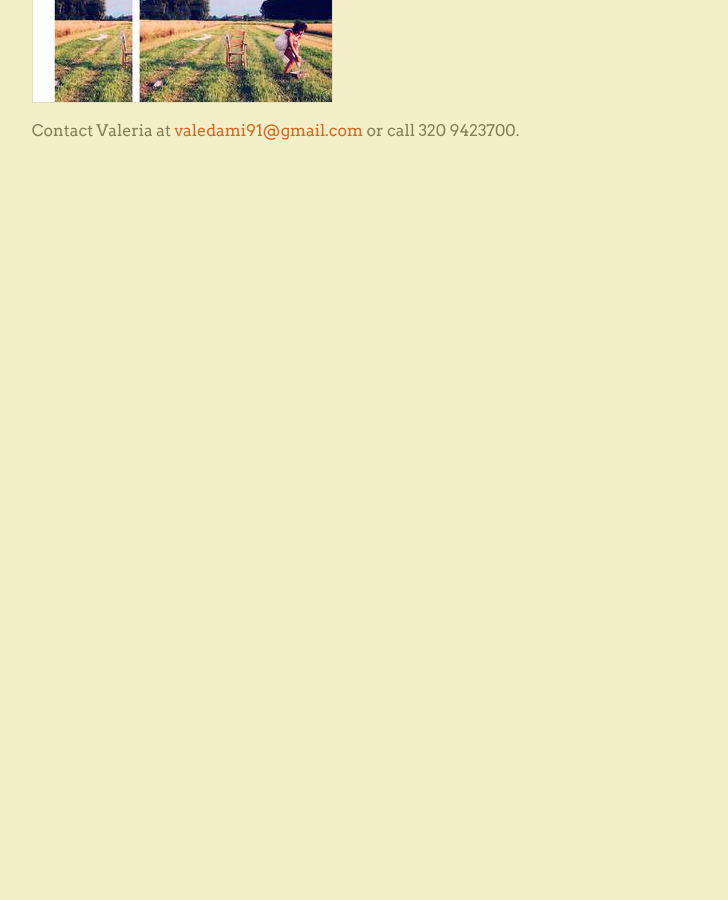
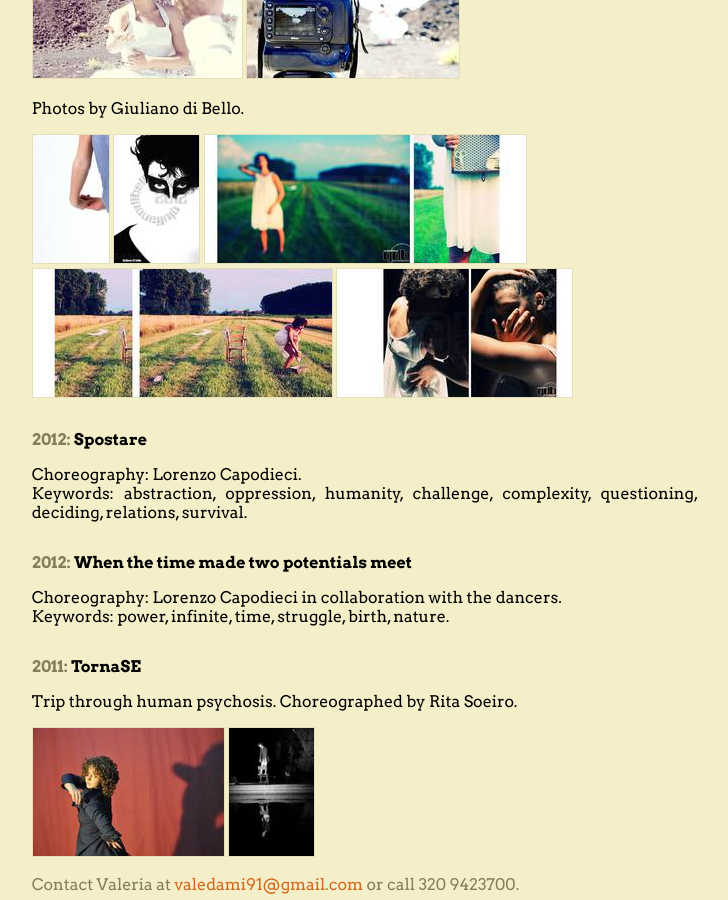
Before and after one commit to valedami/valedami.github.io, a Jekyll site: the page built from projects.md, in a window 1280 px wide and 900 px high, scrolled down 2443 px. Shown: the whole window, without its empty margins (275-1003 px from the left). Built offline with Jekyll 4.4.1, drawn with Linux system fonts in a browser that asks for light colours; Markdown is read by kramdown in place of the engine named in the settings; before the commit the page ends 2589 px from its top, so only the background shows below that.

Commit message:
add content

```diff
--- a/projects.md
+++ b/projects.md
@@ -51,6 +51,7 @@ homosexuality.
 <div class="imgbar">
 <a href="/images/sidamour1.jpg"><img src="/thumbs/sidamour1.jpg"></a>
 <a href="/images/sidamour2.jpg"><img src="/thumbs/sidamour2.jpg"></a>
+<a href="/images/sidamour3.jpg"><img src="/thumbs/sidamour3.jpg"></a>
 </div>
 
 ## _2014:_ Modeling
@@ -62,7 +63,16 @@ homosexuality.
 
 ## _2013:_ De Stilte
 
+<div class="imgbar">
+<a href="/images/destilte1.jpg"><img src="/thumbs/destilte1.jpg"></a>
+<iframe width="228" height="128" src="//www.youtube.com/embed/8FD2OZGClSk" frameborder="0" allowfullscreen></iframe>
+</div>
+
 ## _2013:_ When we first met..
+
+<div class="imgbar">
+<a href="/images/whenwefirstmet1.jpg"><img src="/thumbs/whenwefirstmet1.jpg"></a>
+</div>
 
 Study on human memories and possibilities of meeting each other in different lives.
 
@@ -85,4 +95,25 @@ Photos by Giuliano di Bello.
 <a href="/images/photoshoots_giuliano2.jpg"><img src="/thumbs/photoshoots_giuliano2.jpg"></a>
 <a href="/images/photoshoots_giuliano3.jpg"><img src="/thumbs/photoshoots_giuliano3.jpg"></a>
 <a href="/images/photoshoots_giuliano4.jpg"><img src="/thumbs/photoshoots_giuliano4.jpg"></a>
+<a href="/images/photoshoots_giuliano5.jpg"><img src="/thumbs/photoshoots_giuliano5.jpg"></a>
 </div>
+
+## _2012:_ Spostare
+
+Choreography: Lorenzo Capodieci.
+Keywords: abstraction, oppression, humanity, challenge, complexity,
+questioning, deciding, relations, survival.
+
+## _2012:_ When the time made two potentials meet
+
+Choreography: Lorenzo Capodieci in collaboration with the dancers.
+Keywords: power, infinite, time, struggle, birth, nature.
+
+## _2011:_ TornaSE
+
+Trip through human psychosis. Choreographed by Rita Soeiro.
+
+<div class="imgbar">
+<a href="/images/tornarse1.jpg"><img src="/thumbs/tornarse1.jpg"></a>
+<a href="/images/tornarse2.jpg"><img src="/thumbs/tornarse2.jpg"></a>
+</div>
```
Also changed, not shown: images/destilte1.jpg (added), images/photoshoots_giuliano5.jpg (added), images/sidamour3.jpg (added), images/tornarse1.jpg (added), images/tornarse2.jpg (added), images/whenwefirstmet1.jpg (added), thumbs/destilte1.jpg (added), thumbs/photoshoots_giuliano5.jpg (added), thumbs/sidamour3.jpg (added), thumbs/tornarse1.jpg (added), thumbs/tornarse2.jpg (added), thumbs/whenwefirstmet1.jpg (added), 2 other files.
